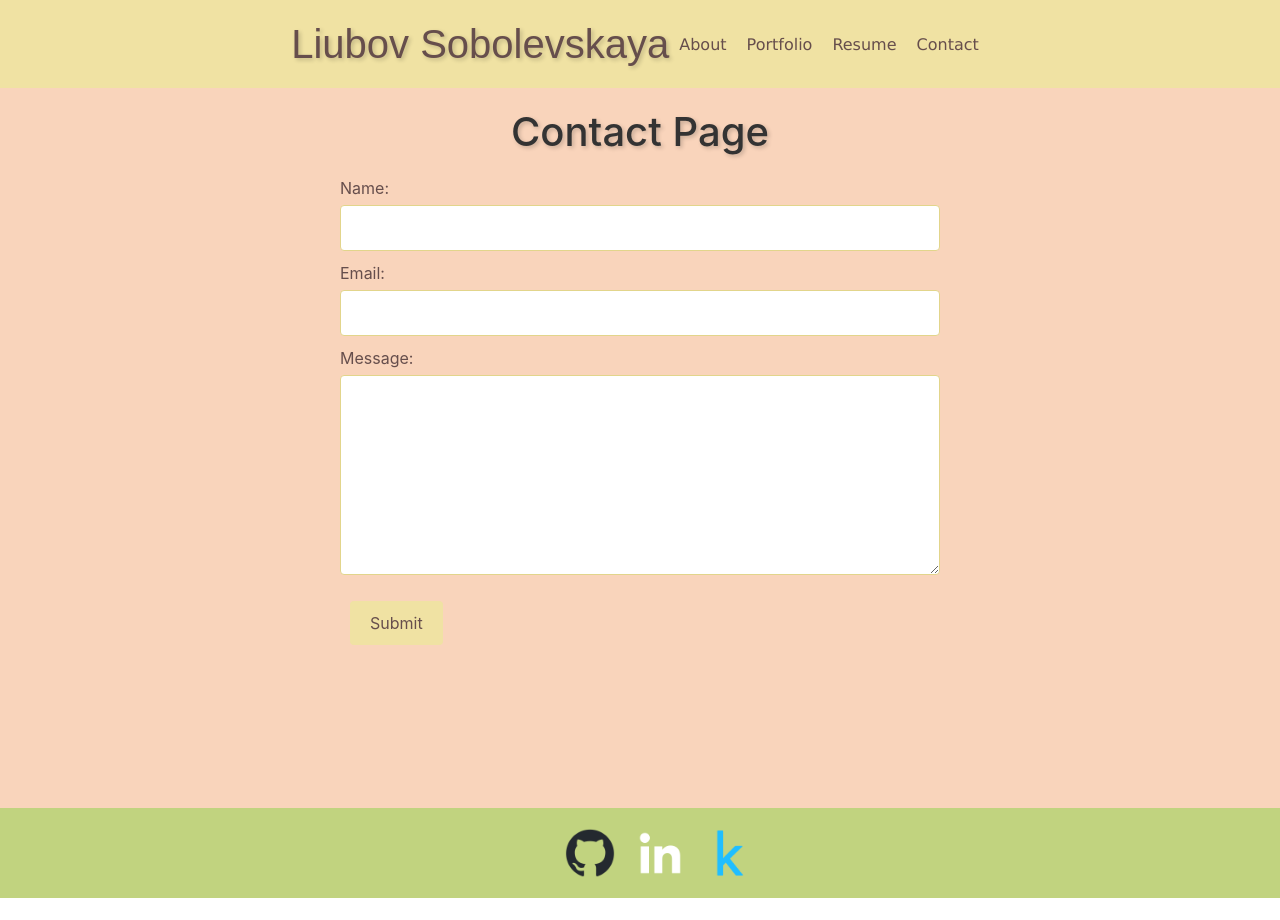
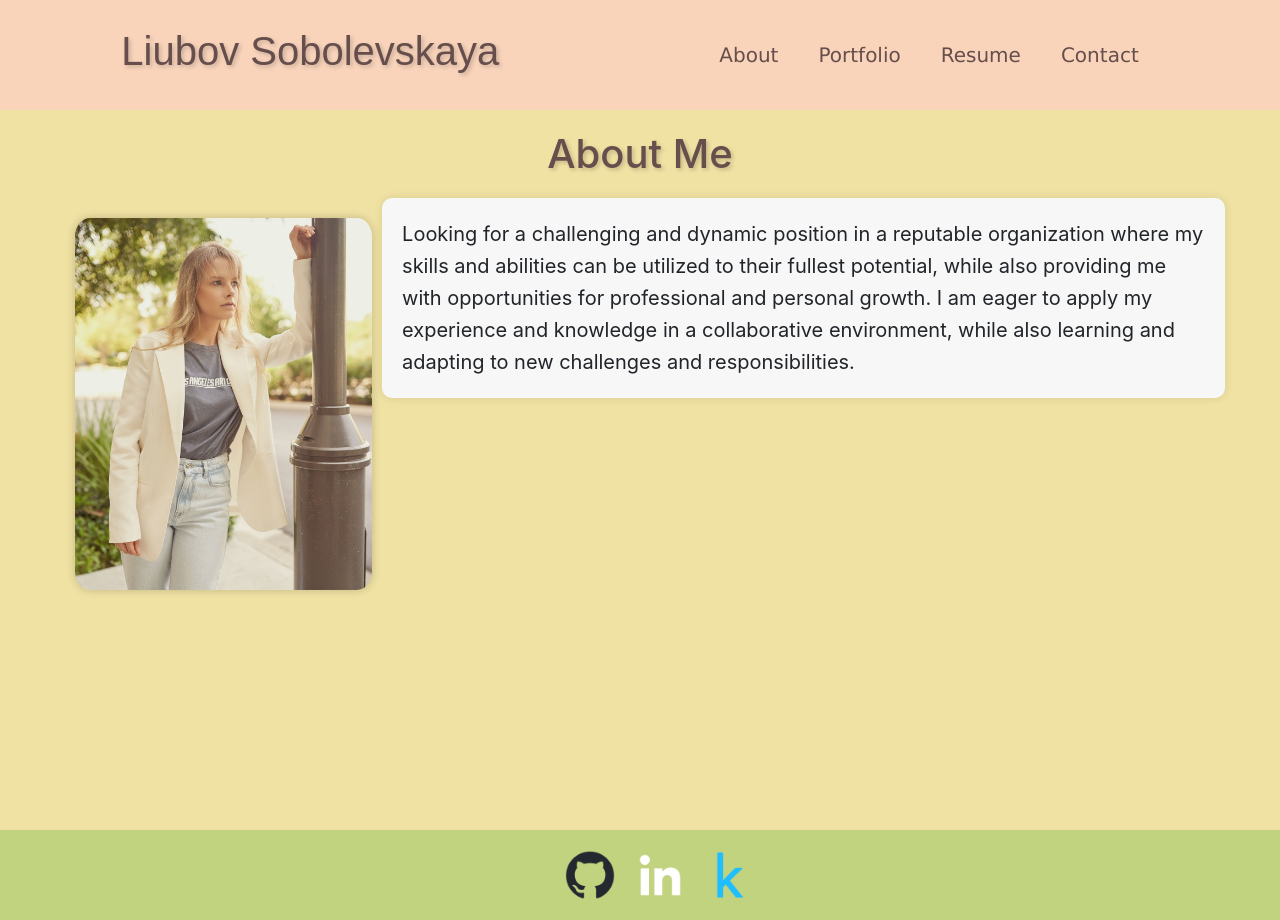
Before and after one commit to LiubovSobolevskaya/react-portfolio, a React (Create React App) app: page / in a window 1280 px wide. Before the commit the page ends 898 px from the top, so only its background shows below. Built offline with nearby package versions, Linux system fonts and the light colour scheme.

Commit message:
applied overlay title to project

```diff
--- a/src/components/NavTabs.js
+++ b/src/components/NavTabs.js
@@ -2,32 +2,41 @@ import React from 'react';
 
 const styles = {
   navTabs: {
-    backgroundColor: '#F0E2A3',
+    backgroundColor: '#F9D4BB',
     padding: '20px',
     display: 'flex',
     justifyContent: 'center',
     alignItems: 'center',
+    flexWrap: 'wrap'
   },
   h1: {
     fontSize: '40px',
-    margin: '0',
     fontFamily: 'Arial, sans-serif',
     color: '#664E4C',
     textShadow: '2px 2px 4px rgba(0, 0, 0, 0.2)',
   },
   navLink: {
+    fontSize: '20px',
     textDecoration: 'none',
     color: '#664E4C',
     fontFamily: 'Verdana, sans-serif',
-    margin: '0 10px',
+    margin: '20px',
   },
   activeNavLink: {
+    fontSize: '20px',
     textDecoration: 'none',
     color: '#664E4C',
     fontFamily: 'Helvetica, Arial, sans-serif',
-    margin: '0 10px',
+    margin: '20px',
     fontWeight: 'bold',
   },
+  navigation: {
+    display: 'flex',
+    flexWrap: 'wrap',
+    marginLeft: '200px',
+    alignItems: 'right',
+    justifyContent: 'right',
+  }
 };
 
 
@@ -35,7 +44,7 @@ function NavTabs({ currentPage, handlePageChange }) {
   return (
     <div style={styles.navTabs}>
       <h1 style={styles.h1}>Liubov Sobolevskaya</h1>
-      <div>
+      <div style={styles.navigation}>
         <a
           href="#about"
           onClick={() => handlePageChange('About')}
--- a/src/components/PortfolioContainer.js
+++ b/src/components/PortfolioContainer.js
@@ -8,7 +8,7 @@ import Contact from './pages/Contact';
 
 const styles = {
   all: {
-    background: '#F9D4BB',
+    background: '#F0E2A3',
   },
   container: {
 
@@ -20,8 +20,8 @@ export default function PortfolioContainer() {
   const [currentPage, setCurrentPage] = useState('Home');
 
   const renderPage = () => {
-    if (currentPage === 'About') {
-      return <About />;
+    if (currentPage === 'Contact') {
+      return <Contact />;
     }
     if (currentPage === 'Portfolio') {
       return <Portfolio />;
@@ -29,7 +29,7 @@ export default function PortfolioContainer() {
     if (currentPage === 'Resume') {
       return <Resume />;
     }
-    return <Contact />;
+    return <About />;
   };
 
   const handlePageChange = (page) => setCurrentPage(page);
--- a/src/components/Project.js
+++ b/src/components/Project.js
@@ -1,24 +1,79 @@
-import React from 'react';
+import React, { useState } from 'react';
+import github from '../assets/github.png';
+import launch from '../assets/launch.png';
 const styles = {
     projectImage: {
-        width: "300px", /* Adjust the width to your desired size */
-        height: "200px", /* Adjust the height to your desired size */
-        objectFit: "cover", /* Maintain aspect ratio and crop if necessary */
-    }
-}
+        width: "300px",
+        height: "200px",
+        objectFit: "cover",
+        margin: "25px"
+
+    },
+    h3: {
+        display: "inline-block",
+        margin: "25px",
+
+    },
+    img: {
+        width: "25px",
+        height: "25px",
+        marginLeft: "12.5px",
+        marginRight: "12.5px",
+    },
+    titleOverlay: {
+        position: "absolute",
+        top: "25px",
+        left: "40px",
+        width: "300px",
+        height: "200px",
+        background: "rgba(193, 211, 127, 0.7)",
+        color: "#fff",
+        display: "flex",
+        alignItems: "center",
+        justifyContent: "center",
+        opacity: "1.0",
+        transition: "opacity 0.3s",
+    },
+
+};
+
 function Project({ image, title, deployedLink, githubLink }) {
+    const [isHovered, setIsHovered] = React.useState(false);
+
+    const handleMouseEnter = () => {
+        setIsHovered(true);
+    };
+
+    const handleMouseLeave = () => {
+        setIsHovered(false);
+    };
+
     return (
         <div>
-            <a href={deployedLink} target="_blank" rel="noopener noreferrer">
-                <img style={styles.projectImage} src={image} alt={title} />
-            </a>
-            <h3>
-                <a href={githubLink} target="_blank" rel="noopener noreferrer">
-                    {title}
-                </a>
-            </h3>
-        </div>
+
+            <div style={styles.projectContainer}
+                onMouseEnter={handleMouseEnter}
+                onMouseLeave={handleMouseLeave}>
+                <img style={styles.projectImage} src={image} alt={title}
+                />
+                {isHovered && (
+                    <div style={styles.titleOverlay}>
+                        <h3 style={styles.h3}>{title} </h3>
+                        <br />
+                        <a href={githubLink} target="_blank" rel="noreferrer">
+                            <h3><span>  <img src={github} style={styles.img} /></span></h3>
+                        </a>
+                        <a href={deployedLink} target="_blank" rel="noreferrer">
+                            <h3><span>  <img src={launch} style={styles.img} /></span></h3>
+                        </a >
+                    </div>
+                )}
+            </div>
+
+
+        </div >
     );
 }
 
+
 export default Project;
--- a/src/components/pages/About.js
+++ b/src/components/pages/About.js
@@ -10,7 +10,7 @@ const styles = {
   h1: {
     fontSize: '40px',
     margin: '20px',
-    color: '#333',
+    color: '#664E4C',
     textShadow: '2px 2px 4px rgba(0, 0, 0, 0.2)',
   },
   paragraph: {
--- a/src/components/pages/Contact.js
+++ b/src/components/pages/Contact.js
@@ -5,11 +5,11 @@ const styles = {
   h1: {
     fontSize: '40px',
     margin: '20px',
-    color: '#333',
+    color: '#664E4C',
     textShadow: '2px 2px 4px rgba(0, 0, 0, 0.2)',
   },
   formContainer: {
-    maxWidth: '600px',
+    maxWidth: '60%',
     margin: '0 auto',
   },
   label: {
@@ -19,7 +19,7 @@ const styles = {
   input: {
     width: '100%',
     padding: '10px',
-    marginBottom: '10px',
+    margin: '10px',
     border: '1px solid #E2D58B',
     borderRadius: '4px',
   },
@@ -27,7 +27,7 @@ const styles = {
     width: '100%',
     height: '200px',
     padding: '10px',
-    marginBottom: '10px',
+    margin: '10px',
     border: '1px solid #E2D58B',
     borderRadius: '4px',
   },
@@ -36,7 +36,7 @@ const styles = {
     fontSize: '14px',
   },
   submitButton: {
-    background: '#F0E2A3',
+    background: '#E2D58B',
     color: '#664E4C',
     border: 'none',
     padding: '10px 20px',
@@ -63,8 +63,6 @@ export default function Contact() {
     }
 
     if (!email.trim()) {
-      return false;
-    } else if (!/\S+@\S+\.\S+/.test(email)) {
       return false;
     }
 
@@ -102,7 +100,10 @@ export default function Contact() {
     let formErrors = {};
     const { name, value } = e.target;
     if (name === 'email') {
-      if (!/\S+@\S+\.\S+/.test(value)) {
+      if (!email.trim()) {
+        formErrors.email = 'Email is required';
+      }
+      else if (!/\S+@\S+\.\S+/.test(value)) {
         formErrors.email = 'Please enter a valid email address';
       } else {
         setEmail(value);
@@ -141,7 +142,7 @@ export default function Contact() {
       setMessage('');
       setErrors({});
       setSubmitted(true);
-      setTimeout(() => { setSubmitted(false); }, 2000);
+      setTimeout(() => { setSubmitted(false); }, 3000);
 
     }
 
@@ -154,7 +155,9 @@ export default function Contact() {
       <h1 className="text-center" style={styles.h1}>
         Contact Page
       </h1>
+
       <div style={styles.formContainer}>
+        <p>Email :<a href="mailto:lubva39@gmail.com">   Email me</a></p>
         <form onSubmit={handleSubmit}>
           <div>
             <label htmlFor="name" style={styles.label}>
@@ -203,7 +206,7 @@ export default function Contact() {
           <button type="submit" disabled={disabled} style={styles.submitButton}>
             Submit
           </button>
-          {submitted && <span style={styles.error}>Form submitted successfully!</span>}
+          {submitted && <span style={styles.error}>Form submitted successfully! Not true. This part has not been implemented. Just send me an email!</span>}
         </form>
       </div>
     </div>
--- a/src/components/pages/Portfolio.js
+++ b/src/components/pages/Portfolio.js
@@ -12,7 +12,7 @@ const styles = {
   h1: {
     fontSize: '40px',
     margin: '20px',
-    color: '#333',
+    color: '#664E4C',
     textShadow: '2px 2px 4px rgba(0, 0, 0, 0.2)',
   },
 }
--- a/src/components/pages/Resume.js
+++ b/src/components/pages/Resume.js
@@ -1,115 +1,90 @@
 import React from 'react';
-import axios from 'axios';
+import resume from '../../assets/ResumeSobolevskaya.pdf';
+import downloadImg from '../../assets/download.png';
 const styles = {
   h1: {
     fontSize: '40px',
-    margin: '20px',
-    color: '#333',
+    margin: '20px auto', // Center horizontally
+    color: '#664E4C',
     textShadow: '2px 2px 4px rgba(0, 0, 0, 0.2)',
   },
-}
+  resumepage: {
+    display: 'flex',
+    flexDirection: 'column',
+    alignItems: 'center', // Center horizontally
+  },
+  button: {
+    fontSize: '40px',
+    margin: '20px auto', // Center horizontally
+    background: '#E2D58B',
+    color: '#664E4C',
+    textShadow: '2px 2px 4px rgba(0, 0, 0, 0.2)',
+  },
+  skillList: {
+    margin: '0 auto', // Center horizontally
+  },
+  skillListTitle: {
+    fontSize: '24px',
+    fontFamily: 'Arial, sans-serif',
+    color: '#664E4C',
+    margin: '10px',
+  },
+  skillListItems: {
+    listStyleType: 'none',
+    margin: '10px',
+  },
+  skillListItem: {
+    fontFamily: 'Verdana, sans-serif',
+    fontSize: '18px',
+    color: '#664E4C',
+    marginBottom: '10px',
+  },
+};
+
+const handleDownload = () => {
+  // Replace 'path/to/pdf/file.pdf' with the actual path to your PDF file
+  const fileUrl = resume;
+
+  // Create a temporary link element
+  const link = document.createElement('a');
+  link.href = fileUrl;
+  link.target = '_blank'; // Open the PDF file in a new tab
+  link.download = 'Sobolevskaya.pdf'; // Set the default file name
+
+  // Trigger the download by programmatically clicking the link
+  link.click();
+};
+
 export default function Resume() {
+  const backendSkills = ['Node.js', 'Express.js', 'MongoDB', 'Python', 'MySql'];
+  const frontendSkills = ['HTML', 'CSS', 'JavaScript', 'React'];
   return (
-    <div>
-      <h1 className="text-center" style={styles.h1} >Resume</h1>
-      <p>
-        <a href="https://drive.google.com/file/d/1Pq8EuNUu6ZhLpfmN-IU0XpYSX9Xy_ZSG/view?usp=sharing" download>
-          Download Resume
-        </a>
-      </p>
+    <div style={styles.resumepage}>
+      <h1 className="text-center" style={styles.h1}  >Resume</h1>
+      <button style={styles.button} onClick={handleDownload}>Download Resume <span> <img
+        src={downloadImg} /></span></button>
+      <div style={styles.skillList}>
+        <div>
+          <h2 style={styles.skillListTitle}>Back-end Skills:</h2>
+          <ul style={styles.skillListItems}>
+            {backendSkills.map((skill, index) => (
+              <li key={index} style={styles.skillListItem}>{skill}</li>
+            ))}
+          </ul>
+        </div>
+
+        <div>
+          <h2 style={styles.skillListTitle}>Front-end Skills:</h2>
+          <ul style={styles.skillListItems}>
+            {frontendSkills.map((skill, index) => (
+              <li key={index} style={styles.skillListItem}>{skill}</li>
+            ))}
+          </ul>
+        </div>
+      </div>
     </div>
-  );
-}
-// // import React from 'react';
-
-// // export default function Resume() {
-// //   const handleDownload = () => {
-// //     // Replace 'path/to/pdf/file.pdf' with the actual path to your PDF file
-// //     const fileUrl = 'https://drive.google.com/file/d/1Pq8EuNUu6ZhLpfmN-IU0XpYSX9Xy_ZSG/view?usp=sharing';
-
-// //     // Create a temporary link element
-// //     const link = document.createElement('a');
-// //     link.href = fileUrl;
-// //     link.target = '_blank'; // Open the PDF file in a new tab
-// //     link.download = 'Sobolevskaya.pdf'; // Set the default file name
-
-// //     // Trigger the download by programmatically clicking the link
-// //     link.click();
-// //   };
-
-// //   return (
-// //     <div>
-// //       <h1>Download PDF</h1>
-// //       <button onClick={handleDownload}>Download</button>
-// //     </div>
-// //   );
-// // }
-
-// //import React from 'react';
-
-// // export default function DownloadPDF() {
-// //   const handleDownload = () => {
-
-// //     const fileUrl = '../../assets/ResumeSobolevskaya.pdf';
-
-// //     // Create an anchor element
-// //     const link = document.createElement('a');
-// //     link.href = fileUrl;
-// //     link.download = 'file.pdf'; // Specify the desired file name
-
-// //     // Append the link to the document body
-// //     document.body.appendChild(link);
-
-// //     // Programmatically click the link to trigger the download
-// //     link.click();
-
-// //     // Remove the link from the document body after the download
-// //     document.body.removeChild(link);
-// //   };
-
-// //   return (
-// //     <div>
-// //       <h1>Download PDF</h1>
-// //       <button onClick={handleDownload}>Download</button>
-// //     </div>
-// //   );
-// // }
-
-
-// export default function DownloadPDF() {
-//   const handleDownload = async () => {
-//     try {
-//       // Replace 'path/to/pdf/file.pdf' with the actual path to your PDF file
-//       const fileUrl = 'https://drive.google.com/file/d/1Pq8EuNUu6ZhLpfmN-IU0XpYSX9Xy_ZSG/view?usp=sharing';
-
-//       // Fetch the PDF file as a blob
-//       const response = await axios.get(fileUrl, {
-//         responseType: 'blob',
-//       });
-//       console.log(response);
-//       const blobUrl = URL.createObjectURL(response.data);
 
 
 
-//       // Create an anchor element
-//       const link = document.createElement('a');
-//       link.href = blobUrl;
-//       link.download = 'file.pdf'; // Specify the desired file name
-
-//       // Programmatically click the link to trigger the download
-//       link.click();
-
-//       // Clean up the blob URL
-//       URL.revokeObjectURL(blobUrl);
-//     } catch (error) {
-//       console.error('Failed to download the PDF:', error);
-//     }
-//   };
-
-//   return (
-//     <div>
-//       <h1>Download PDF</h1>
-//       <button onClick={handleDownload}>Download</button>
-//     </div>
-//   );
-// }
+  );
+}
```
Also changed, not shown: src/components/Footer.js (+4 -4 lines), src/assets/download.png (added), src/assets/launch.png (added).
